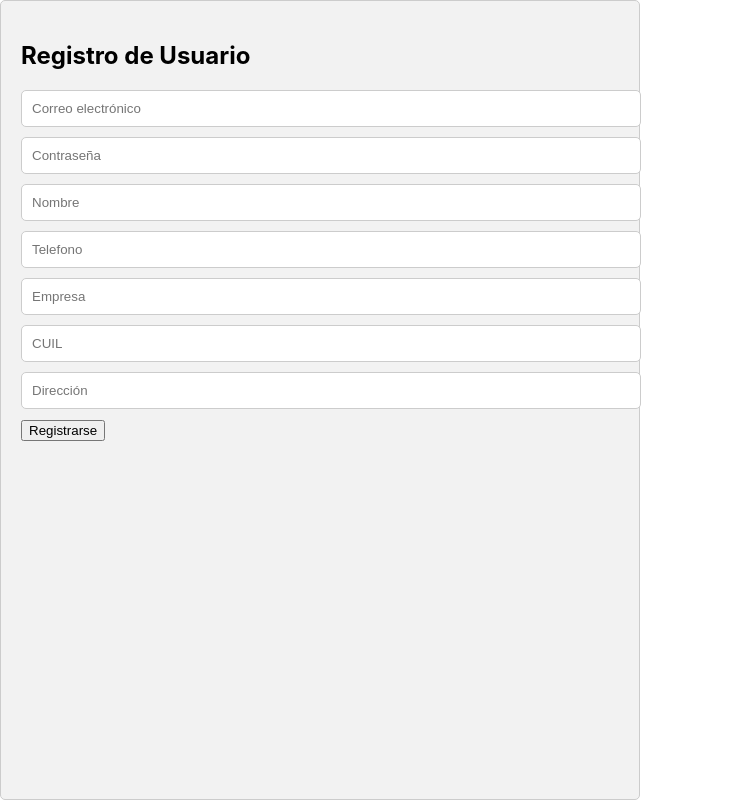
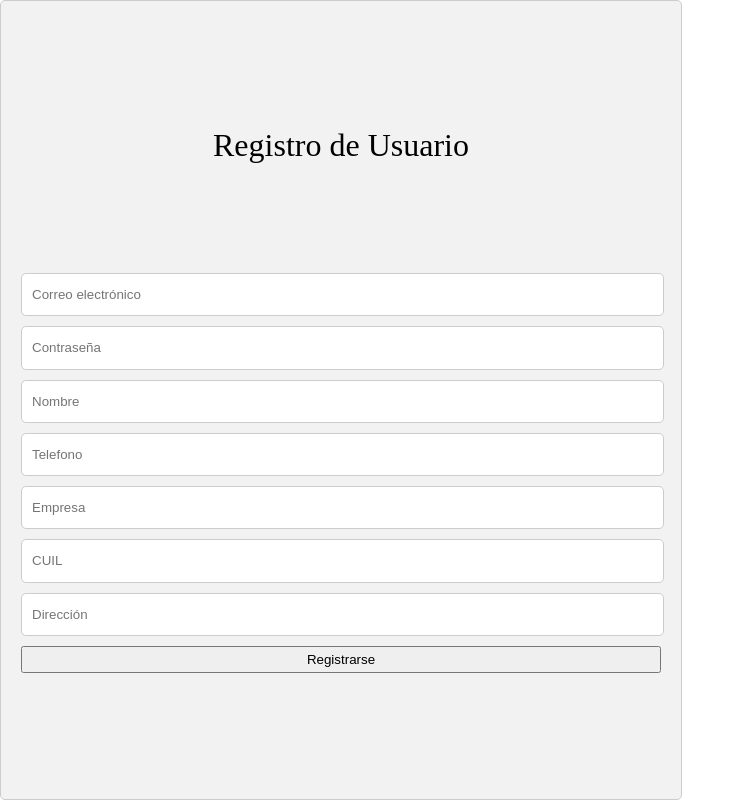
Before and after one commit to leompe8907/ecommerce-app, a React (Create React App) app: page /register in a window 1280 px wide. Shown: the whole page, without its empty margins (0-745 px from the left). Built offline with nearby package versions, Linux system fonts and the light colour scheme.

Commit message:
edicion registro

```diff
--- a/src/components/Register/Register.js
+++ b/src/components/Register/Register.js
@@ -59,7 +59,7 @@ const Register = () => {
     <div className='register-container'>
       <div className='register-inter'>
         <div className='register-name'>
-          <h2>Registro de Usuario</h2>
+          <span>Registro de Usuario</span>
         </div>
         <div className='register-input'>
           <input
--- a/src/components/Register/Registro.css
+++ b/src/components/Register/Registro.css
@@ -8,16 +8,28 @@
     background-color: #f2f2f2;
     border: 1px solid #ccc;
     border-radius: 5px;
+    display: flex;
+    flex-direction: column;
+    justify-content: space-evenly;
   }
   .register-name{
-    width: max-content;
+    width: 100%;
+    text-align: center;
+    height: 40px;
   }
-  .register-name h2{
-    text-align: center;
-    margin-bottom: 20px;
+  .register-name span{
+    font-size: xx-large;
+    font-family: ui-rounded;
+  }
+  .register-inter{
+    width: 100%;
+  }
+  .register-input{
+    height: 50vh;
+    display: grid;
   }
   .register-input input {
-    width: 100%;
+    width: 97%;
     padding: 10px;
     margin-bottom: 10px;
     border: 1px solid #ccc;
```
